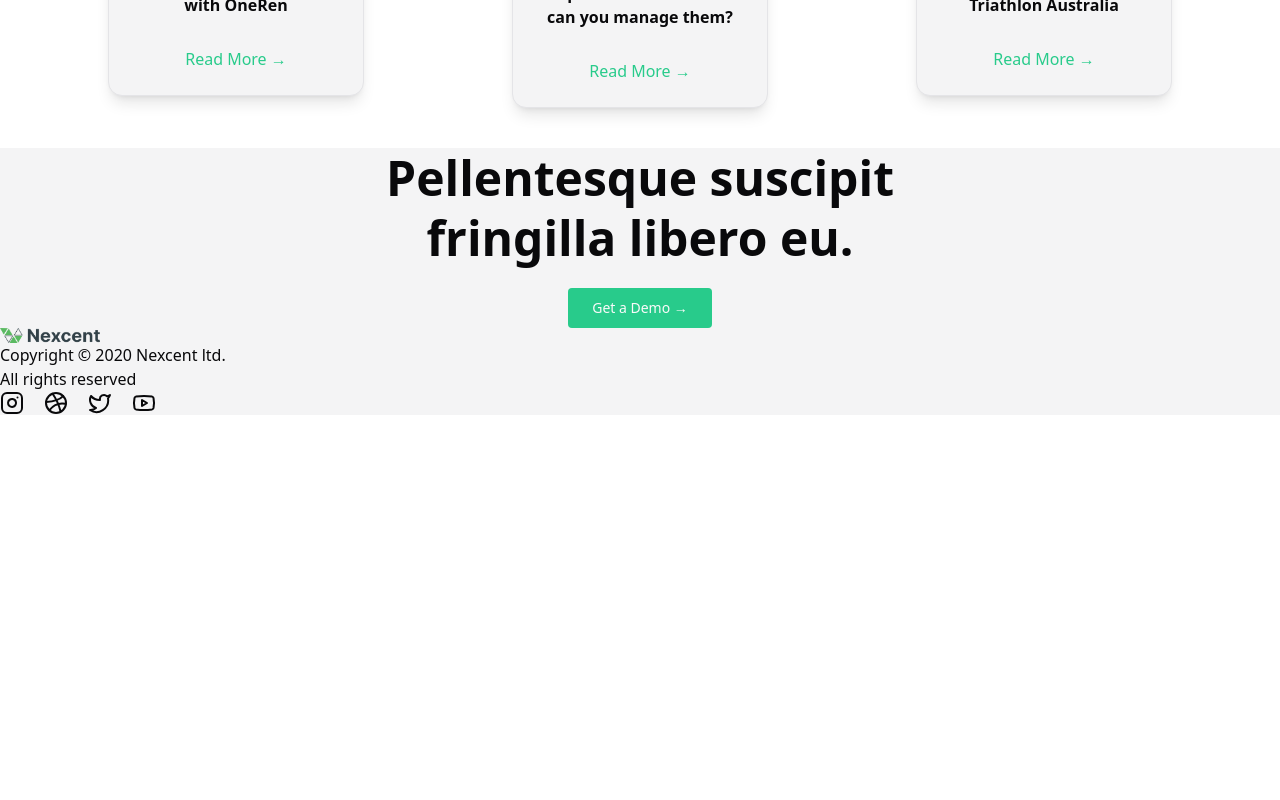
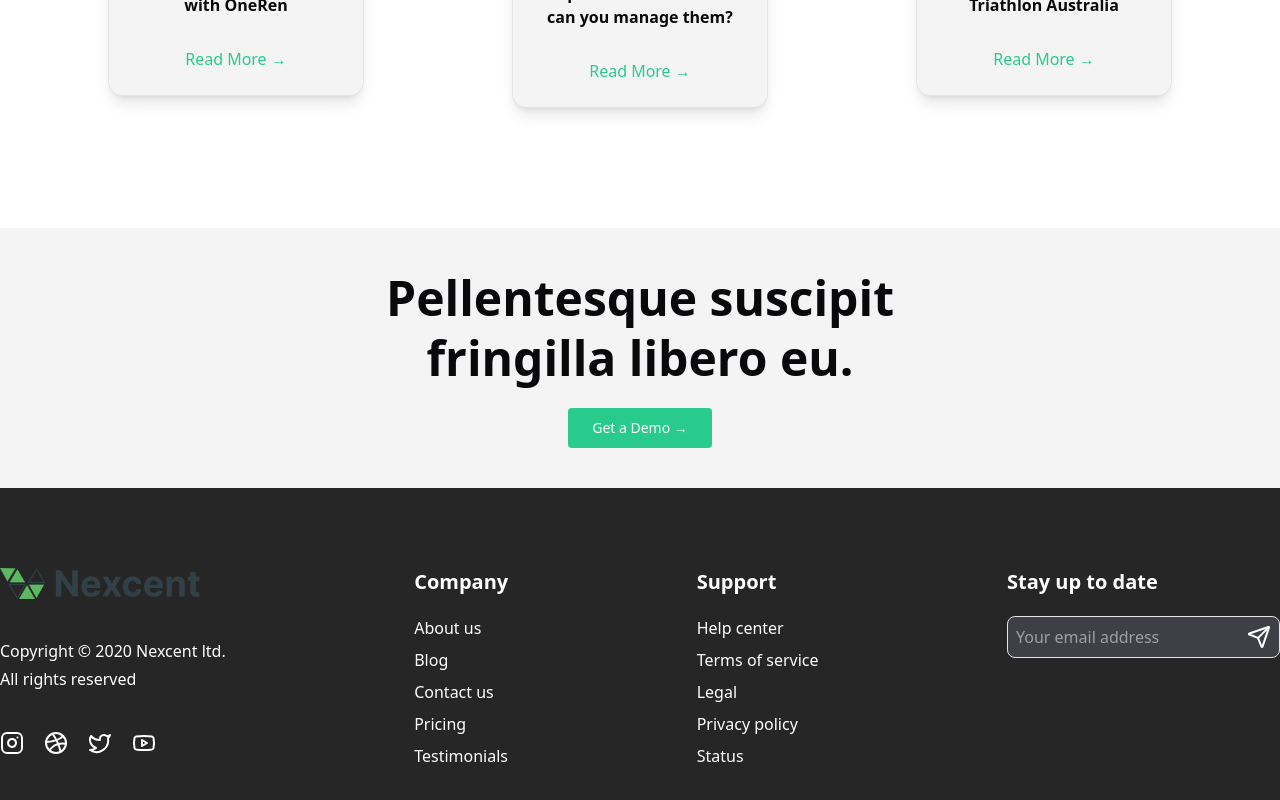
Before and after one commit to ShawonMondol-Shibu/Nexcent, a Next.js app: page / in a window 1280 px wide. Shown: the part 3370-4170 px from the top of the page. Before the commit the page ends 3785 px from the top, so only its background shows below. Built offline with nearby package versions, Linux system fonts and the light colour scheme.

Commit message:
everything is updated

```diff
--- a/components/layout/Footer.tsx
+++ b/components/layout/Footer.tsx
@@ -1,13 +1,33 @@
 import React from "react";
 import { Button } from "../ui/button";
 import Image from "next/image";
-import { Dribbble, Instagram, Twitter, Youtube } from "lucide-react";
+import { Dribbble, Instagram, Send, Twitter, Youtube } from "lucide-react";
+import Link from "next/link";
+
+interface footerLinkType {
+  title: string;
+  url: string;
+}
 
 export default function Footer() {
+  const footerLink = [
+    { title: "About us", url: "#" },
+    { title: "Blog", url: "#" },
+    { title: "Contact us", url: "#" },
+    { title: "Pricing", url: "#" },
+    { title: "Testimonials", url: "#" },
+  ];
+  const supports = [
+    { title: "Help center", url: "#" },
+    { title: "Terms of service", url: "#" },
+    { title: "Legal", url: "#" },
+    { title: "Privacy policy", url: "#" },
+    { title: "Status", url: "#" },
+  ];
   return (
-    <footer className="bg-zinc-100">
-      <div className="container m-auto">
-        <div className="text-center space-y-5">
+    <footer className="mt-20">
+      <div className="bg-zinc-100 py-10 ">
+        <div className="container m-auto  text-center space-y-5">
           <h1 className="text-5xl font-semibold leading-tight">
             Pellentesque suscipit <br /> fringilla libero eu.
           </h1>
@@ -19,16 +39,20 @@ export default function Footer() {
             Get a Demo &rarr;
           </Button>
         </div>
+        </div>
 
-        <div>
-          <div className="">
+        {/* Footer main started from here */}
+
+<div className=" m-auto bg-neutral-800 text-white">
+        <div className="container m-auto flex items-start justify-between py-20 ">
+          <div className=" space-y-10">
             <Image
               src={"/images/logo.png"}
-              width={100}
-              height={100}
+              width={200}
+              height={200}
               alt="Footer logo image"
             />
-            <div>
+            <div className="space-y-1">
               <p>Copyright © 2020 Nexcent ltd.</p>
               <p>All rights reserved</p>
             </div>
@@ -40,7 +64,36 @@ export default function Footer() {
             </span>
           </div>
 
+          <div className="space-y-5">
+            <h4 className="text-xl font-semibold">Company</h4>
+            <ul className="space-y-2">
+              {footerLink.map((item: footerLinkType, i: number) => (
+                  <li key={i}>
+                  <Link href={item.url}>{item.title}</Link>
+                </li>
+              ))}
+            </ul>
+          </div>
 
+          <div className="space-y-5">
+              <h4 className="text-xl font-semibold">Support</h4>
+                <ul className="space-y-2">
+              {supports.map((item: footerLinkType, i: number) => (
+                  <li key={i}>
+                  <Link href={item.url}>{item.title}</Link>
+                </li>
+              ))}
+            </ul>
+          </div>
+
+          <div className="space-y-5">
+              <h4 className="text-xl font-semibold">Stay up to date</h4>
+              <div className="flex items-center border p-2 rounded-md bg-zinc-700">
+                <input type="email" placeholder="Your email address"/>
+                <Send/>
+              </div>
+
+          </div>
         </div>
       </div>
     </footer>
```
